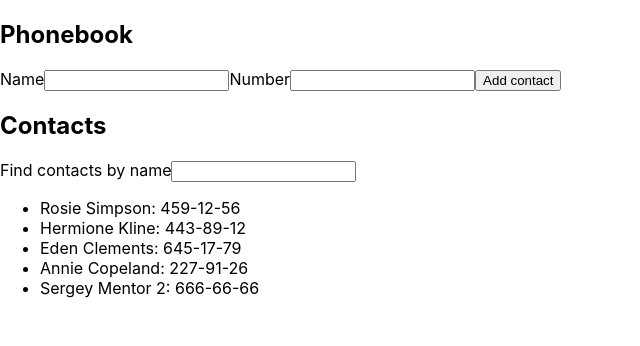
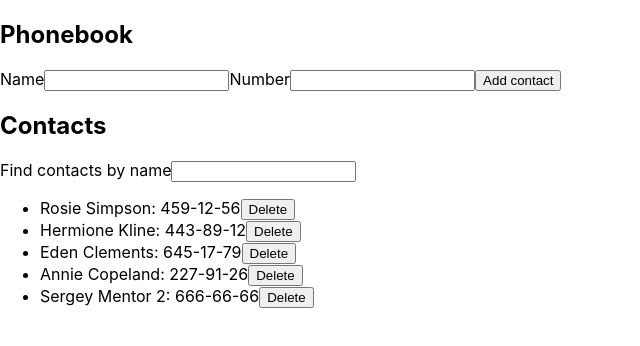
Before and after one commit to marlenaduleba/goit-react-hw-02-phonebook, a React (Create React App) app: page / in a window 1280 px wide. Shown: the top 346 px of the page, without its empty margins (0-640 px from the left). Built offline with nearby package versions, Linux system fonts and the light colour scheme.

Commit message:
ContactItem added

```diff
--- a/src/components/App.jsx
+++ b/src/components/App.jsx
@@ -16,8 +16,6 @@ export default class App extends Component {
       { id: 'id-5', name: 'Sergey Mentor 2', number: '666-66-66' },
     ],
     filter: '',
-    name: '',
-    number: '',
   };
 
   handleSubmit = e => {
@@ -25,16 +23,23 @@ export default class App extends Component {
     const form = e.currentTarget;
 
     const contactId = nanoid();
-    const name = form.elements.name.value;
+    const newName = form.elements.name.value;
     const number = form.elements.number.value;
 
-    const newContact = { id: contactId, name, number };
+    const newContact = { id: contactId, name: newName, number };
+    const isUnique = !this.state.contacts.find(({ name }) => name === newName);
 
-    this.setState({ name: name, number: number });
-
-    this.setState({ contacts: [...this.state.contacts, { ...newContact }] });
+    if (isUnique) {
+      this.setState({ contacts: [...this.state.contacts, { ...newContact }] });
+    } else {
+      alert(`${newName} is already in contacts`);
+    }
 
     form.reset();
+  };
+
+  handleClickDelete = e => {
+    console.log(1);
   };
 
   handleFilter = e => {
@@ -57,7 +62,10 @@ export default class App extends Component {
 
         <Section title="Contacts">
         <Filter handleFilter={this.handleFilter} />
-          <ContactList contacts={renderContacts} />
+          <ContactList
+            contacts={renderContacts}
+            handleClickDelete={this.handleClickDelete}
+          />
         </Section>
       </div>
     );
--- /dev/null
+++ b/src/components/ContactItem/ContactItem.jsx
@@ -0,0 +1,20 @@
+import React from 'react';
+import PropTypes from 'prop-types';
+
+function ContactItem({ name, number, handleClickDelete }) {
+  return (
+    <li>
+      <span>{name}</span>: <span>{number}</span>
+      <button onClick={handleClickDelete} type="button">
+        Delete
+      </button>
+    </li>
+  );
+}
+
+ContactItem.propTypes = {
+  name: PropTypes.string.isRequired,
+  number: PropTypes.string.isRequired,
+};
+
+export default ContactItem;
--- a/src/components/ContactList/ContactList.jsx
+++ b/src/components/ContactList/ContactList.jsx
@@ -1,18 +1,20 @@
 import React, { Component } from 'react';
+import ContactItem from 'components/ContactItem/ContactItem';
 
 export default class ContactList extends Component {
   render() {
     return (
       <div>
-        {this.props.contacts.length > 0 && (
+       {this.props.contacts.length > 0 && (
           <ul>
-            {this.props.contacts.map(({ id, name, number }) => {
-              return (
-                <li key={id}>
-                  <span>{name}</span>: <span>{number}</span>
-                </li>
-              );
-            })}
+             {this.props.contacts.map(({ id, name, number }) => (
+              <ContactItem
+                key={id}
+                name={name}
+                number={number}
+                handleClickDelete={this.props.handleClickDelete}
+              />
+            ))}
           </ul>
         )}
       </div>
```
